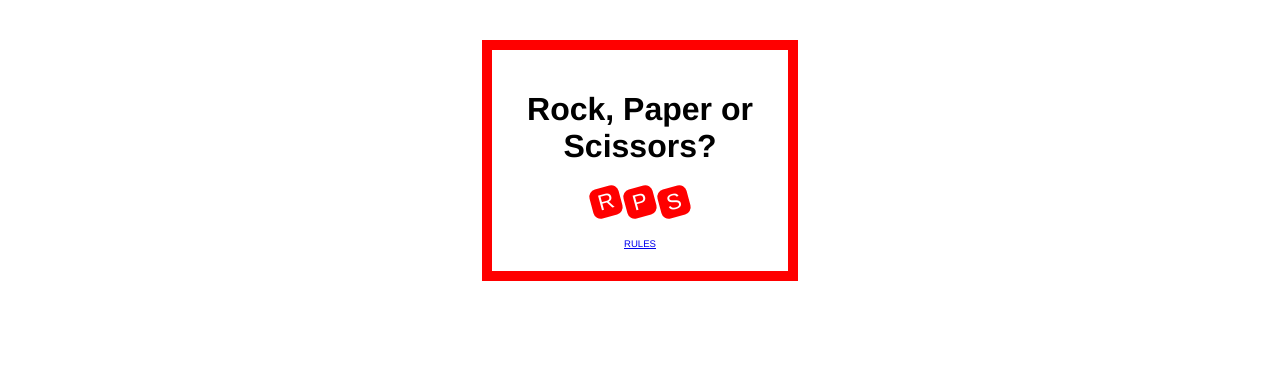
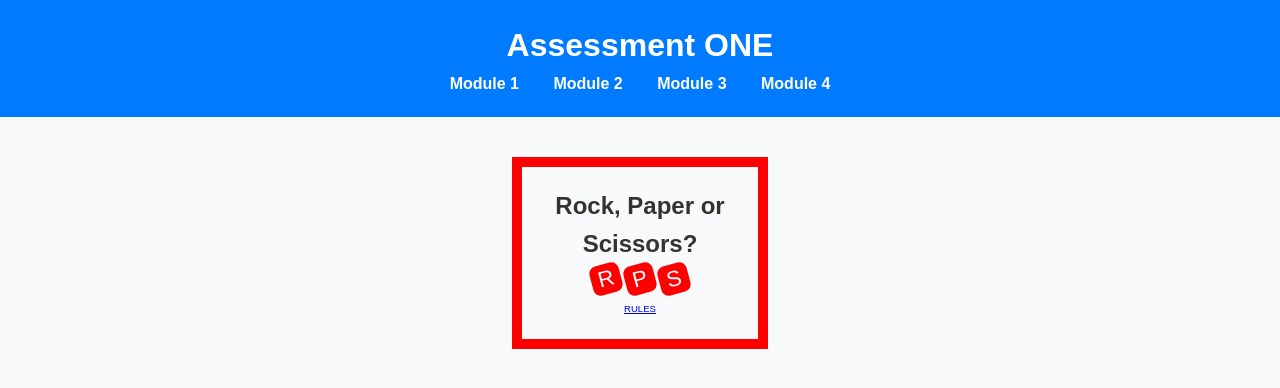
Before and after one commit to YgZINTJ/ISYS3004, a plain HTML site: page Assessment1/html/RPS.html in a window 1280 px wide. Drawn offline with Linux system fonts and the light colour scheme; files whose address does not match are found by name.

Commit message:
Starting a new branch with Ai involved(accessibility improvement)

```diff
--- a/Assessment1/css/style_m3.css
+++ b/Assessment1/css/style_m3.css
@@ -1,4 +1,47 @@
+* {
+  margin: 0;
+  padding: 0;
+  box-sizing: border-box;
+  font-family: Arial, sans-serif;
+}
+
 body {
+  background-color: #f8f9fa;
+  color: #333;
+  line-height: 1.6;
+  display: flex;
+  flex-direction: column;
+  min-height: 100vh;
+}
+
+header {
+  background: #007bff;
+  color: white;
+  padding: 20px;
+  text-align: center;
+}
+
+#nav1 ul {
+  list-style: none;
+  padding: 0;
+}
+
+#nav1 ul li {
+  display: inline;
+  margin: 0 15px;
+}
+
+#nav1 ul li a {
+  color: white;
+  text-decoration: none;
+  font-weight: bold;
+}
+
+#nav1 ul li a:hover {
+  text-decoration: underline;
+}
+
+#nav2 {
   margin: 0 auto;
   margin-top: 40px;
   padding: 20px;
--- a/Assessment1/css/style_m4.css
+++ b/Assessment1/css/style_m4.css
@@ -4,11 +4,42 @@ Initial CSS
    Description: Styling for Flatland
    Version: 1.0
 */
-body {
+* {
+  margin: 0;
+  padding: 0;
+  box-sizing: border-box;
   font-family: "Helvetica", "Arial", sans-serif;
-  box-sizing: border-box;
-  width: 50%;
-  padding: 100px;
+}
+
+
+
+header {
+  background: #007bff;
+  color: white;
+  padding: 20px;
+  text-align: center;
+  font-family: Arial, sans-serif;
+
+}
+
+#nav1 ul {
+  list-style: none;
+  padding: 0;
+}
+
+#nav1 ul li {
+  display: inline;
+  margin: 0 15px;
+}
+
+#nav1 ul li a {
+  color: white;
+  text-decoration: none;
+  font-weight: bold;
+}
+
+#nav1 ul li a:hover {
+  text-decoration: underline;
 }
 
 #words {
--- a/Assessment1/html/RPS.html
+++ b/Assessment1/html/RPS.html
@@ -9,6 +9,18 @@
 </head>
 
 <body>
+	<header>
+        <h1>Assessment ONE</h1>
+		<nav id = "nav1">
+            <ul>
+                <li><a href="main.html">Module 1</a></li>
+                <li><a href="dummyTexts.html">Module 2</a></li>
+                <li><a href="RPS.html">Module 3</a></li>
+                <li><a href="flatland_1.html">Module 4</a></li>
+            </ul>
+        </nav>
+    </header>
+	<nav id = "nav2">
 		<h1>Rock, Paper or Scissors?</h1>
 		<p>
 			<span class="circle" onclick="play('rock')">R</span>
@@ -17,6 +29,7 @@
 		</p>
 		<a class="instruction" href="https://en.wikipedia.org/wiki/Rock%E2%80%93paper%E2%80%93scissors">
 		RULES</a>
+	</nav>
 
 	<script src="Assessment1\JS\script_m3.js"></script>
 </body>
```
Also changed, not shown: Assessment1/css/style_main.css (+10 -9 lines), Assessment1/html/flatland_1.html (+14 -3 lines), Assessment1/html/main.html (+11 -18 lines). Lines whose indentation alone changed are shown as unchanged.
